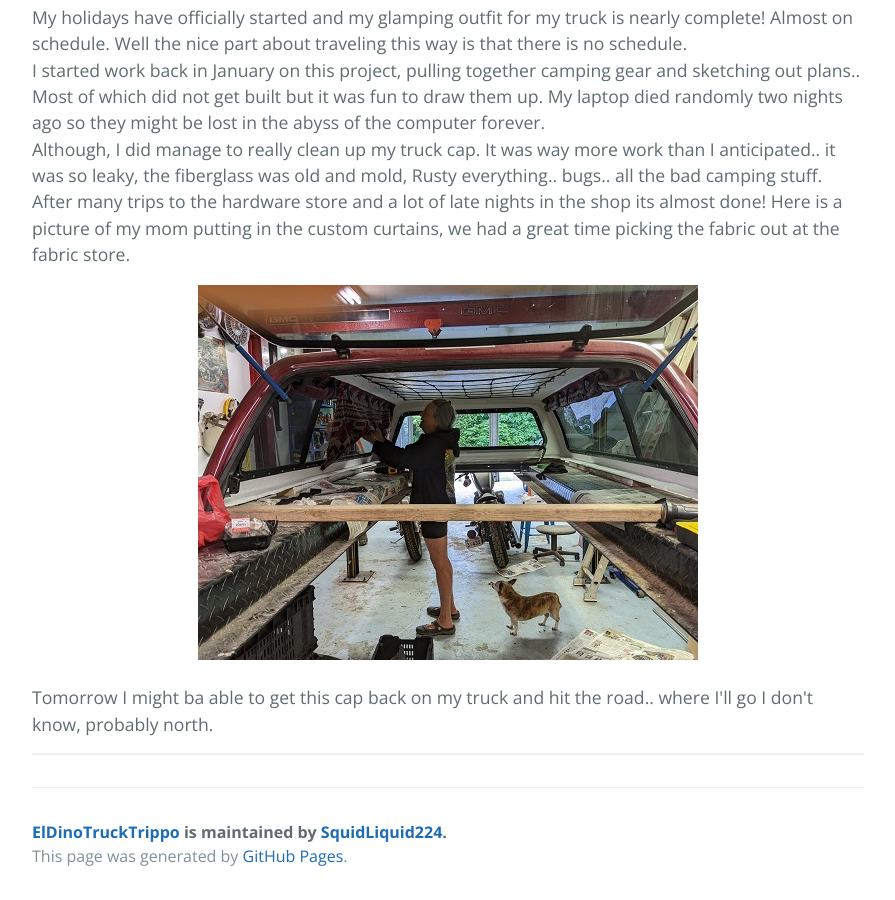
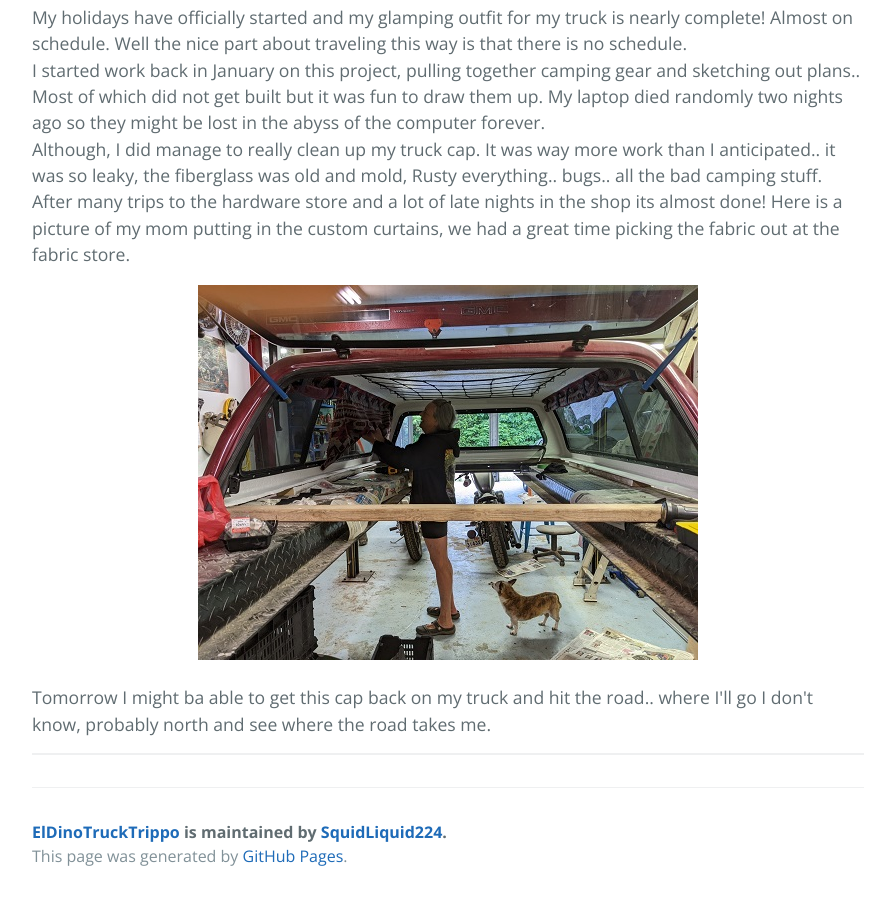
Before and after one commit to SquidLiquid224/ElDinoTruckTrippo, a Jekyll site: the page built from index.md, in a window 1280 px wide and 900 px high, scrolled down 3115 px. Shown: the whole window, without its empty margins (192-1087 px from the left). Built offline with Jekyll 4.4.1, drawn with Linux system fonts in a browser that asks for light colours; our own code applies the rules of GitHub Pages for plain Markdown files.

Commit message:
Update index.md

```diff
--- a/index.md
+++ b/index.md
@@ -52,6 +52,6 @@ Although, I did manage to really clean up my truck cap.  It was way more work th
 <img src="./images/customCurtains.jpg">
 <br>
 <div style="text-align: left">
-Tomorrow I might ba able to get this cap back on my truck and hit the road.. where I'll go I don't know, probably north.
+Tomorrow I might ba able to get this cap back on my truck and hit the road.. where I'll go I don't know, probably north and see where the road takes me.
 </div>
 <hr />
```
